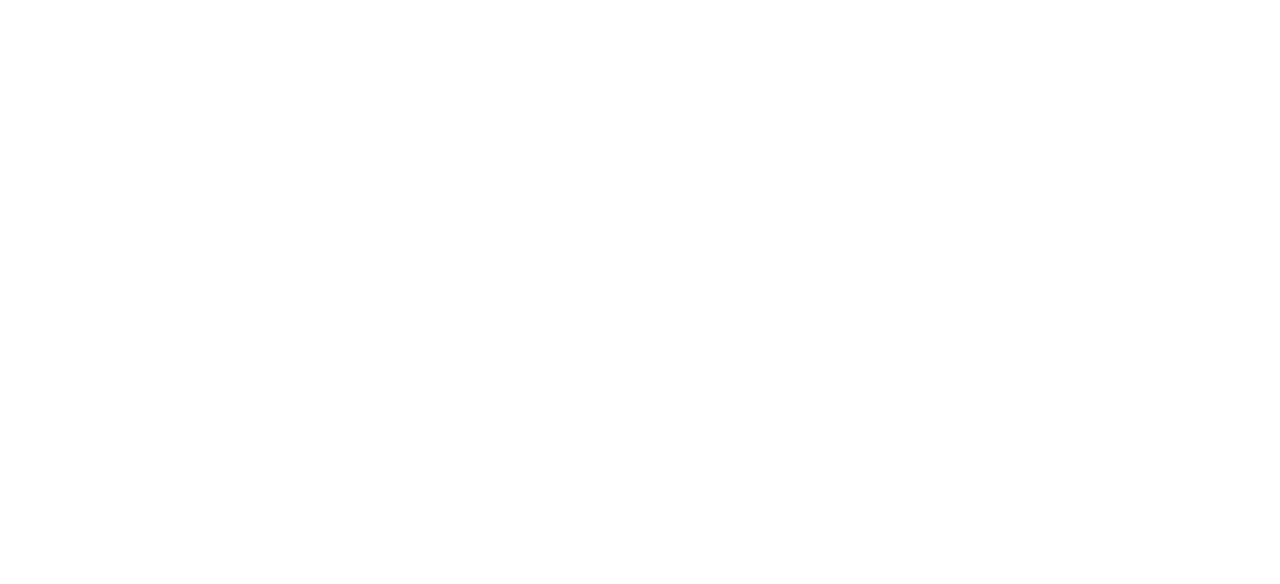
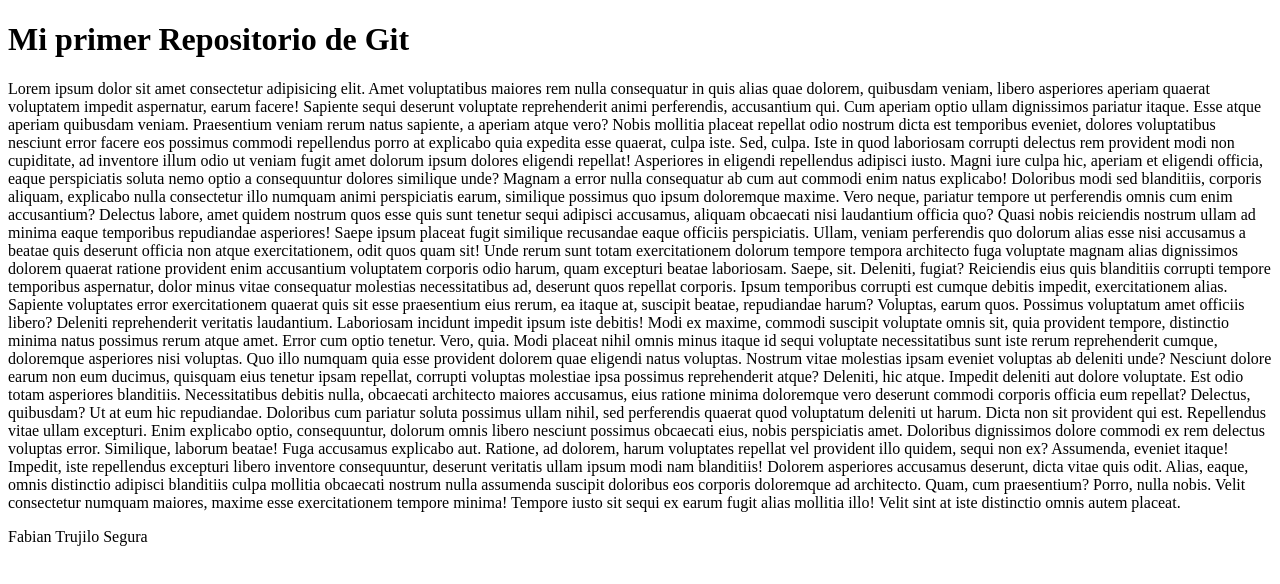
Before and after one commit to Trujillo21/prueba, a plain HTML site: page index.html in a window 1280 px wide. Drawn offline with Linux system fonts and the light colour scheme.

```diff
--- a/index.html
+++ b/index.html
@@ -8,5 +8,34 @@
 </head>
 <body>
 
+    <h1>Mi primer Repositorio de Git</h1>
+
+    <p>
+        Lorem ipsum dolor sit amet consectetur adipisicing elit. Amet voluptatibus maiores rem nulla consequatur in quis alias quae dolorem, quibusdam veniam, libero asperiores aperiam quaerat voluptatem impedit aspernatur, earum facere!
+        Sapiente sequi deserunt voluptate reprehenderit animi perferendis, accusantium qui. Cum aperiam optio ullam dignissimos pariatur itaque. Esse atque aperiam quibusdam veniam. Praesentium veniam rerum natus sapiente, a aperiam atque vero?
+        Nobis mollitia placeat repellat odio nostrum dicta est temporibus eveniet, dolores voluptatibus nesciunt error facere eos possimus commodi repellendus porro at explicabo quia expedita esse quaerat, culpa iste. Sed, culpa.
+        Iste in quod laboriosam corrupti delectus rem provident modi non cupiditate, ad inventore illum odio ut veniam fugit amet dolorum ipsum dolores eligendi repellat! Asperiores in eligendi repellendus adipisci iusto.
+        Magni iure culpa hic, aperiam et eligendi officia, eaque perspiciatis soluta nemo optio a consequuntur dolores similique unde? Magnam a error nulla consequatur ab cum aut commodi enim natus explicabo!
+        Doloribus modi sed blanditiis, corporis aliquam, explicabo nulla consectetur illo numquam animi perspiciatis earum, similique possimus quo ipsum doloremque maxime. Vero neque, pariatur tempore ut perferendis omnis cum enim accusantium?
+        Delectus labore, amet quidem nostrum quos esse quis sunt tenetur sequi adipisci accusamus, aliquam obcaecati nisi laudantium officia quo? Quasi nobis reiciendis nostrum ullam ad minima eaque temporibus repudiandae asperiores!
+        Saepe ipsum placeat fugit similique recusandae eaque officiis perspiciatis. Ullam, veniam perferendis quo dolorum alias esse nisi accusamus a beatae quis deserunt officia non atque exercitationem, odit quos quam sit!
+        Unde rerum sunt totam exercitationem dolorum tempore tempora architecto fuga voluptate magnam alias dignissimos dolorem quaerat ratione provident enim accusantium voluptatem corporis odio harum, quam excepturi beatae laboriosam. Saepe, sit.
+        Deleniti, fugiat? Reiciendis eius quis blanditiis corrupti tempore temporibus aspernatur, dolor minus vitae consequatur molestias necessitatibus ad, deserunt quos repellat corporis. Ipsum temporibus corrupti est cumque debitis impedit, exercitationem alias.
+        Sapiente voluptates error exercitationem quaerat quis sit esse praesentium eius rerum, ea itaque at, suscipit beatae, repudiandae harum? Voluptas, earum quos. Possimus voluptatum amet officiis libero? Deleniti reprehenderit veritatis laudantium.
+        Laboriosam incidunt impedit ipsum iste debitis! Modi ex maxime, commodi suscipit voluptate omnis sit, quia provident tempore, distinctio minima natus possimus rerum atque amet. Error cum optio tenetur. Vero, quia.
+        Modi placeat nihil omnis minus itaque id sequi voluptate necessitatibus sunt iste rerum reprehenderit cumque, doloremque asperiores nisi voluptas. Quo illo numquam quia esse provident dolorem quae eligendi natus voluptas.
+        Nostrum vitae molestias ipsam eveniet voluptas ab deleniti unde? Nesciunt dolore earum non eum ducimus, quisquam eius tenetur ipsam repellat, corrupti voluptas molestiae ipsa possimus reprehenderit atque? Deleniti, hic atque.
+        Impedit deleniti aut dolore voluptate. Est odio totam asperiores blanditiis. Necessitatibus debitis nulla, obcaecati architecto maiores accusamus, eius ratione minima doloremque vero deserunt commodi corporis officia eum repellat? Delectus, quibusdam?
+        Ut at eum hic repudiandae. Doloribus cum pariatur soluta possimus ullam nihil, sed perferendis quaerat quod voluptatum deleniti ut harum. Dicta non sit provident qui est. Repellendus vitae ullam excepturi.
+        Enim explicabo optio, consequuntur, dolorum omnis libero nesciunt possimus obcaecati eius, nobis perspiciatis amet. Doloribus dignissimos dolore commodi ex rem delectus voluptas error. Similique, laborum beatae! Fuga accusamus explicabo aut.
+        Ratione, ad dolorem, harum voluptates repellat vel provident illo quidem, sequi non ex? Assumenda, eveniet itaque! Impedit, iste repellendus excepturi libero inventore consequuntur, deserunt veritatis ullam ipsum modi nam blanditiis!
+        Dolorem asperiores accusamus deserunt, dicta vitae quis odit. Alias, eaque, omnis distinctio adipisci blanditiis culpa mollitia obcaecati nostrum nulla assumenda suscipit doloribus eos corporis doloremque ad architecto. Quam, cum praesentium?
+        Porro, nulla nobis. Velit consectetur numquam maiores, maxime esse exercitationem tempore minima! Tempore iusto sit sequi ex earum fugit alias mollitia illo! Velit sint at iste distinctio omnis autem placeat.
+    </p>
+
 </body>
+
+<footer>
+    <p>Fabian Trujilo Segura</p>
+</footer>
 </html>
```
